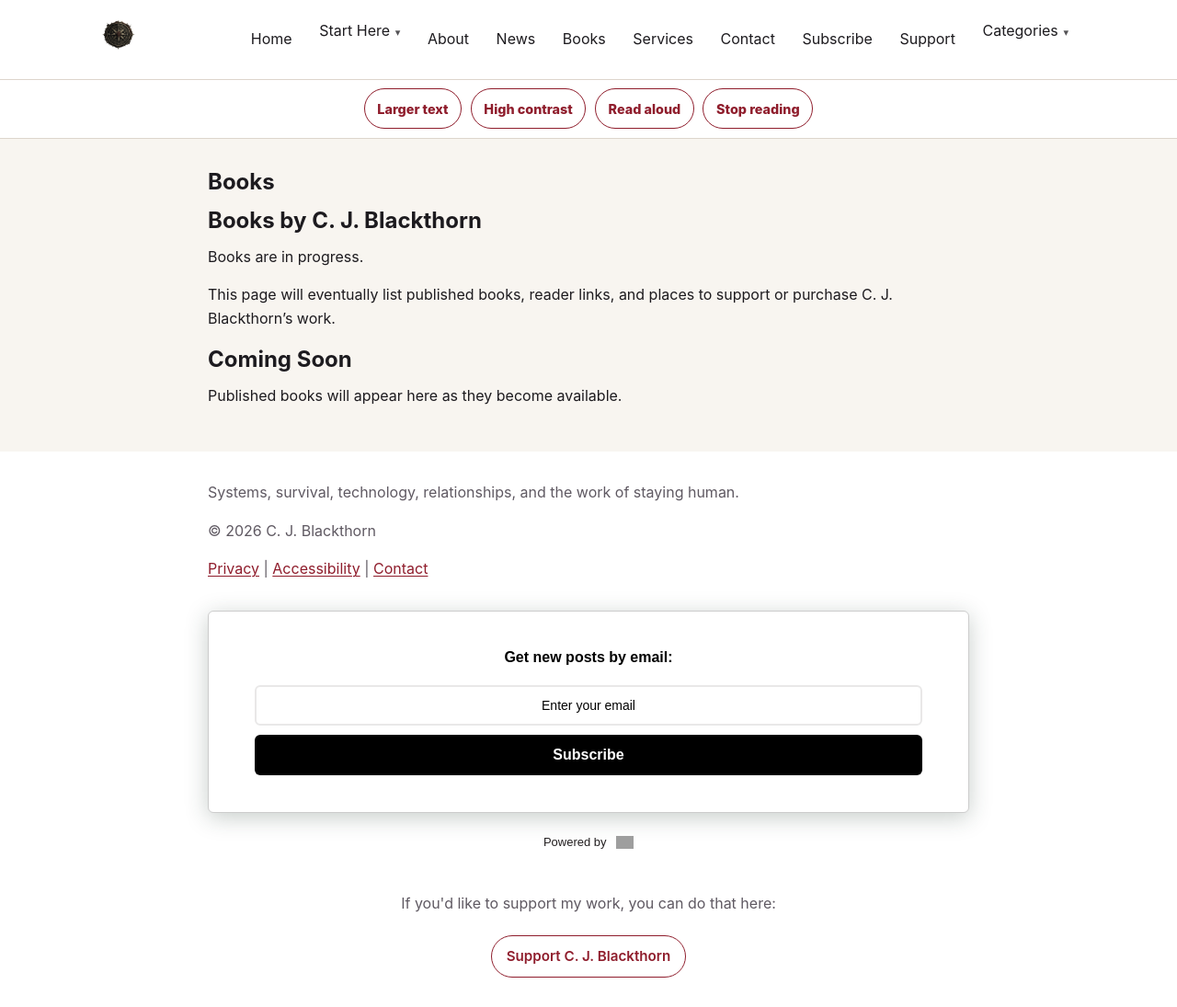
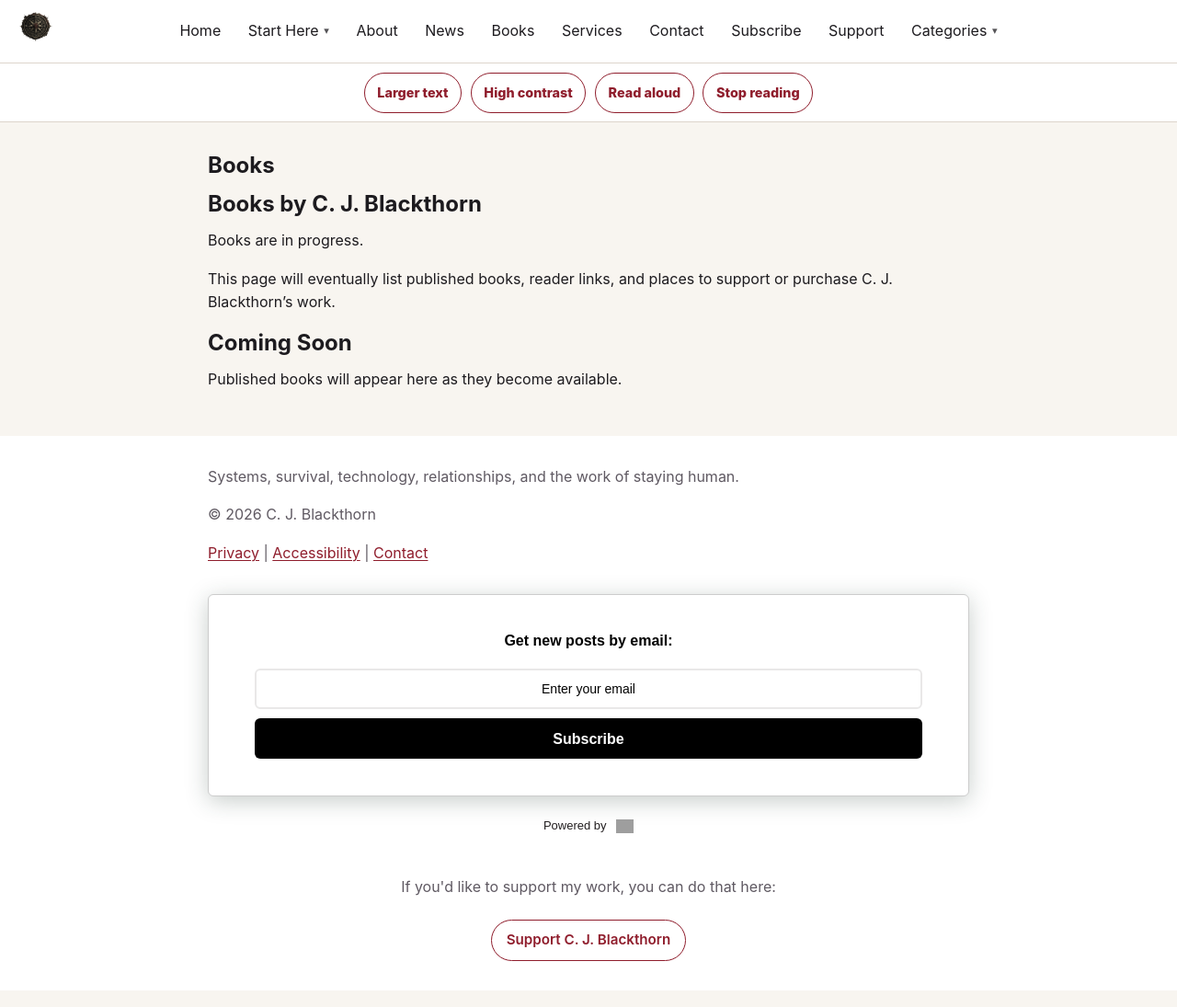
Before and after one commit to cjblackthorn/cjblackthorn.github.io, a Jekyll site: the page built from books.md, in a window 1280 px wide and 1095 px high. Shown: the whole window at 92% size. Built offline with Jekyll 4.4.1, drawn with Linux system fonts in a browser that asks for light colours; grey boxes are pictures that could not be loaded.

Commit message:
Fix navigation alignment

```diff
--- a/assets/css/style.scss
+++ b/assets/css/style.scss
@@ -264,12 +264,12 @@ button:hover {
 }
 
 .site-menu-inner {
-  max-width: 1100px;
+  max-width: 1280px;
   margin: 0 auto;
   padding: 0.75rem 1rem;
-  display: flex;
+  display: grid;
+  grid-template-columns: minmax(56px, 1fr) auto minmax(56px, 1fr);
   align-items: center;
-  justify-content: space-between;
   gap: 1rem;
 }
 
@@ -286,7 +286,10 @@ button:hover {
 }
 
 .site-menu-button {
+  box-sizing: border-box;
   display: none;
+  min-height: 44px;
+  align-items: center;
   cursor: pointer;
   border: 1px solid var(--border);
   border-radius: 999px;
@@ -302,7 +305,10 @@ button:hover {
 .site-menu-list {
   display: flex;
   align-items: center;
+  justify-content: center;
+  flex-wrap: wrap;
   gap: 0.35rem;
+  justify-self: center;
   list-style: none;
   padding: 0;
   margin: 0;
@@ -314,12 +320,17 @@ button:hover {
 
 .site-menu-item > a,
 .site-menu-details > summary {
-  display: block;
+  box-sizing: border-box;
+  display: inline-flex;
+  align-items: center;
+  justify-content: center;
+  min-height: 44px;
   padding: 0.55rem 0.75rem;
   border-radius: 999px;
   text-decoration: none;
   color: var(--text);
   cursor: pointer;
+  line-height: 1.2;
 }
 
 .site-menu-item > a:hover,
@@ -339,9 +350,12 @@ button:hover {
 
 .site-menu-details > summary::after {
   content: "▾";
+  display: inline-block;
   font-size: 0.7rem;
+  line-height: 1;
   margin-left: 0.35rem;
   opacity: 0.75;
+  transform: translateY(0.04em);
 }
 
 .site-submenu-list {
@@ -380,6 +394,7 @@ button:hover {
 
 @media (max-width: 760px) {
   .site-menu-inner {
+    display: flex;
     flex-wrap: wrap;
   }
 
```
